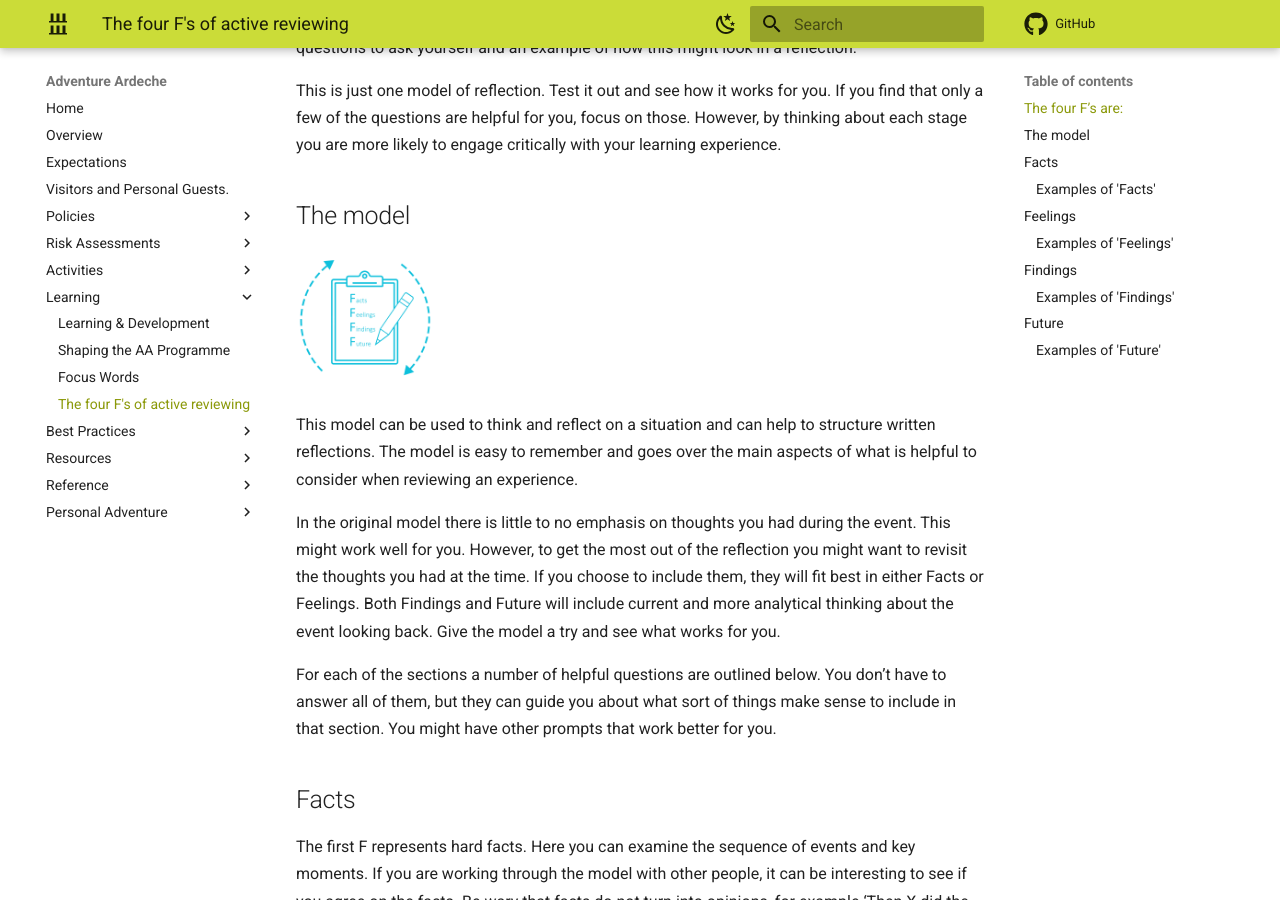
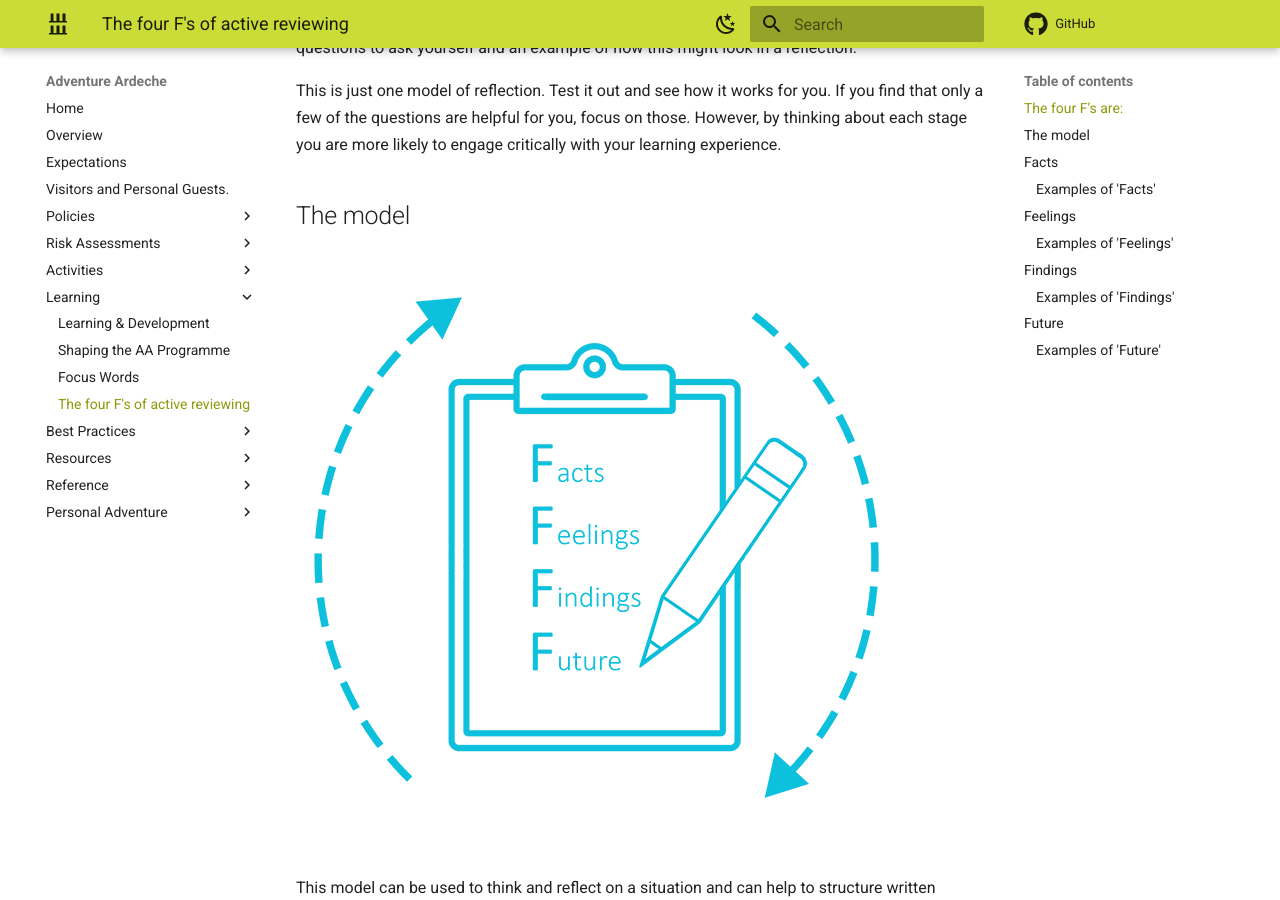
Before and after one commit to Matt-Adventure-Ardeche/staffhandbook, an MkDocs documentation site: the page built from docs/learning/active-reviewing_four-f.md, in a window 1280 px wide and 900 px high, scrolled down 592 px. Built offline with MkDocs 1.6.1 and Material for MkDocs 9.7.7, drawn with Linux system fonts in a browser that asks for light colours; comment, search, counter and statistics services are not loaded.

Commit message:
image size

```diff
--- a/docs/learning/active-reviewing_four-f.md
+++ b/docs/learning/active-reviewing_four-f.md
@@ -17,7 +17,7 @@
 This is just one model of reflection. Test it out and see how it works for you. If you find that only a few of the questions are helpful for you, focus on those. However, by thinking about each stage you are more likely to engage critically with your learning experience.
 
 ## The model
-![A graphic of the model spelling out the acronym. Fact, feelings, findings, future.](../../assets/images/ffff.png "The Four F's of Active Reviewing"){ width=20%,align=right }
+![A graphic of the model spelling out the acronym. Fact, feelings, findings, future.](../../assets/images/ffff.png "The Four F's of Active Reviewing")
 
 This model can be used to think and reflect on a situation and can help to structure written reflections. The model is easy to remember and goes over the main aspects of what is helpful to consider when reviewing an experience.
 
```
